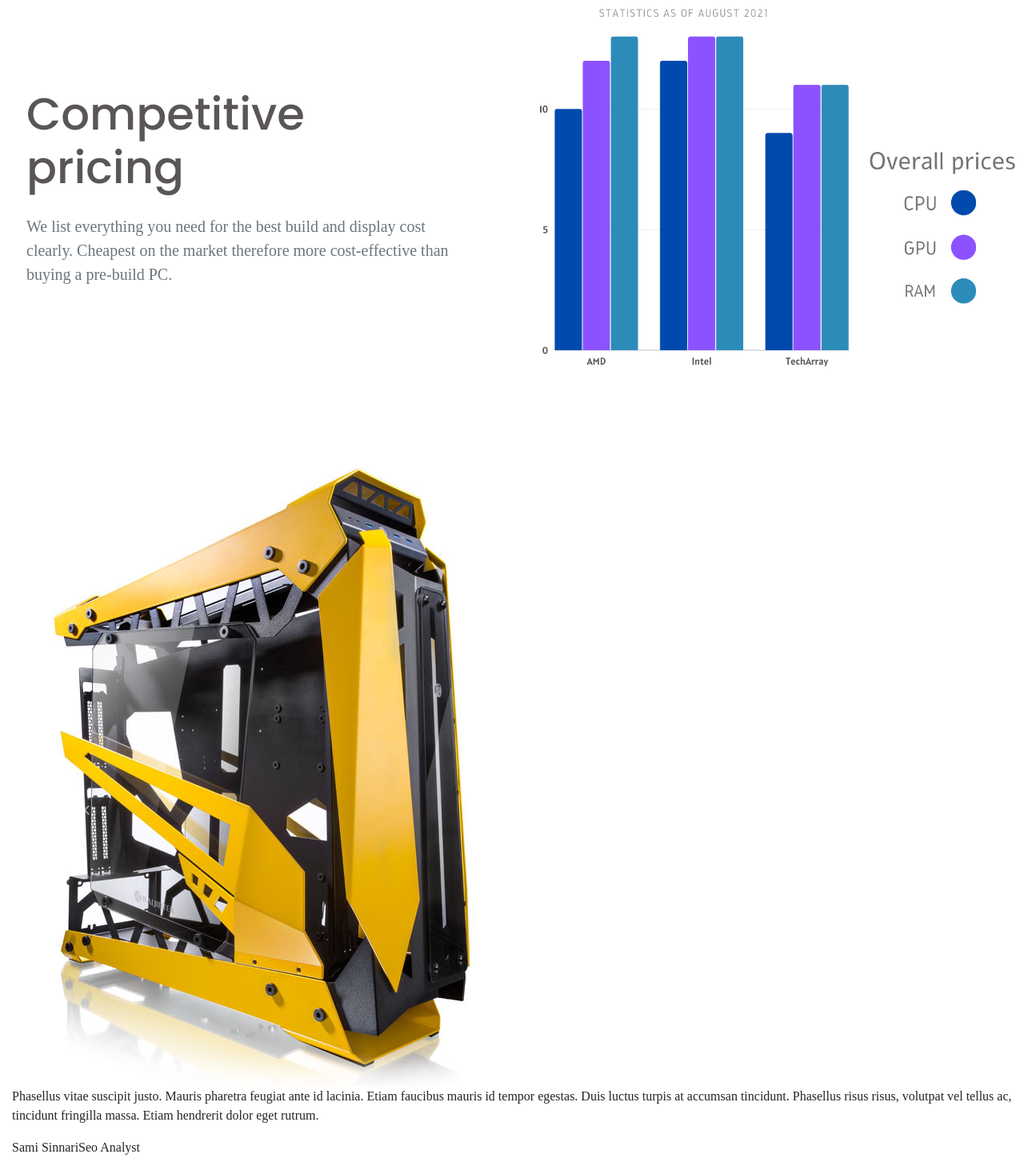
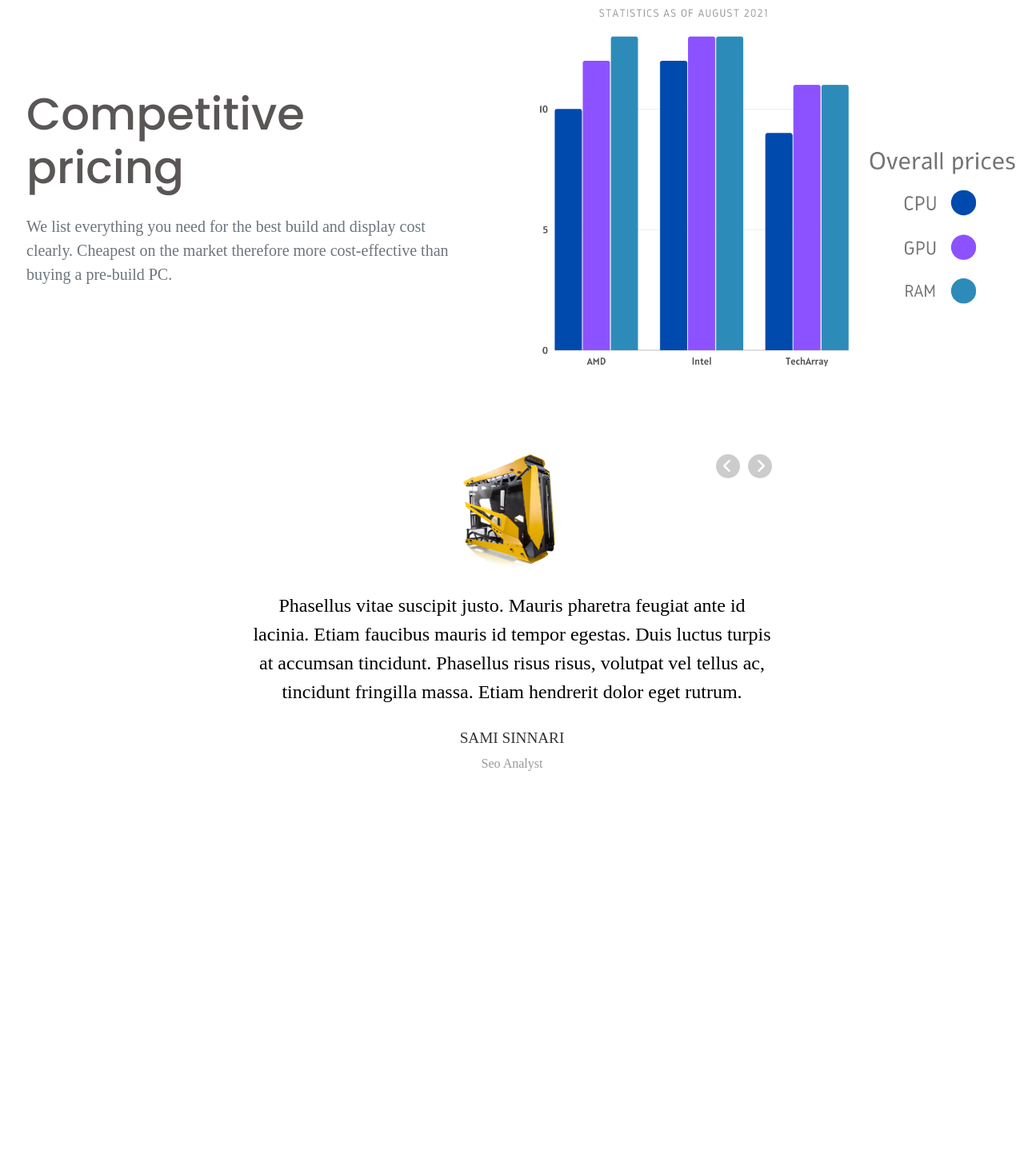
Before and after one commit to sami-sinnari/MilestoneProject4, a Django app: page / in a window 1280 px wide. Shown: the part 2242-3705 px from the top of the page at 80% size. After the commit the page ends 3206 px from the top, so only its background shows below. Run offline with Django 3.2, Linux system fonts and the light colour scheme; some libraries are stand-ins or nearby versions.

Commit message:
Added starting CSS for testimonials section

```diff
--- a/static/css/base.css
+++ b/static/css/base.css
@@ -300,6 +300,93 @@ select option[value=''] {
     display: none;
   }
 
+/* ------------- Testimonials section test  ------------- */
+
+.carousel {
+    width: 650px;
+    margin: 0 auto;
+    padding-bottom: 50px
+}
+
+.carousel .item {
+    color: #999;
+    font-size: 14px;
+    text-align: center;
+    overflow: hidden;
+    min-height: 340px
+}
+
+.carousel .item a {
+    color: #eb7245;
+}
+
+.carousel .img-box {
+    width: 145px;
+    height: 145px;
+    margin: 0 auto;
+    border-radius: 50%
+}
+
+.carousel .img-box img {
+    width: 100%;
+    height: 100%;
+    display: block;
+    border-radius: 50%;
+}
+
+.carousel .testimonial {
+    padding: 30px 0 10px;
+}
+
+.testimonial {
+    color: #000000;
+    font-size: 1.5rem;
+}
+
+.carousel .overview {
+    text-align: center;
+    padding-bottom: 5px;
+    font-size: 1rem;
+}
+
+.carousel .overview bold {
+    color: #333;
+    font-size: 1.2rem;
+    text-transform: uppercase;
+    display: block;
+    padding-bottom: 5px;
+}
+
+.carousel .star-rating i {
+    font-size: 18px;
+    color: #ffdc12;
+}
+
+.carousel .carousel-control {
+    width: 30px;
+    height: 30px;
+    border-radius: 50%;
+    background: #999;
+    text-shadow: none;
+    top: 4px;
+}
+
+.carousel-control i {
+    font-size: 20px;
+    margin-right: 2px;
+}
+
+.carousel-control.left {
+    left: auto;
+    right: 40px;
+}
+
+.carousel-control.right i {
+    margin-right: -2px;
+}
+
+
+
 
 /* ------------- Media Queries ------------- */
 
```
Also changed, not shown: db.sqlite3.
